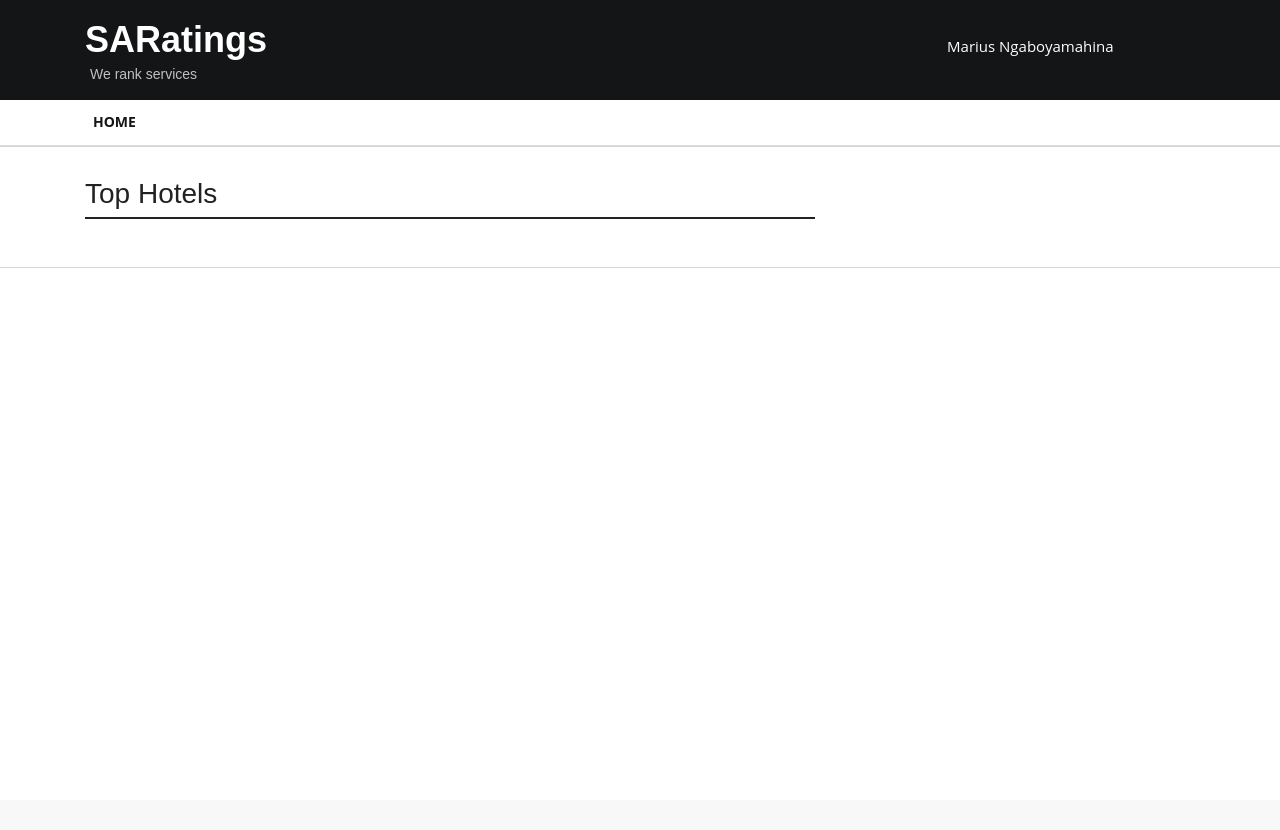
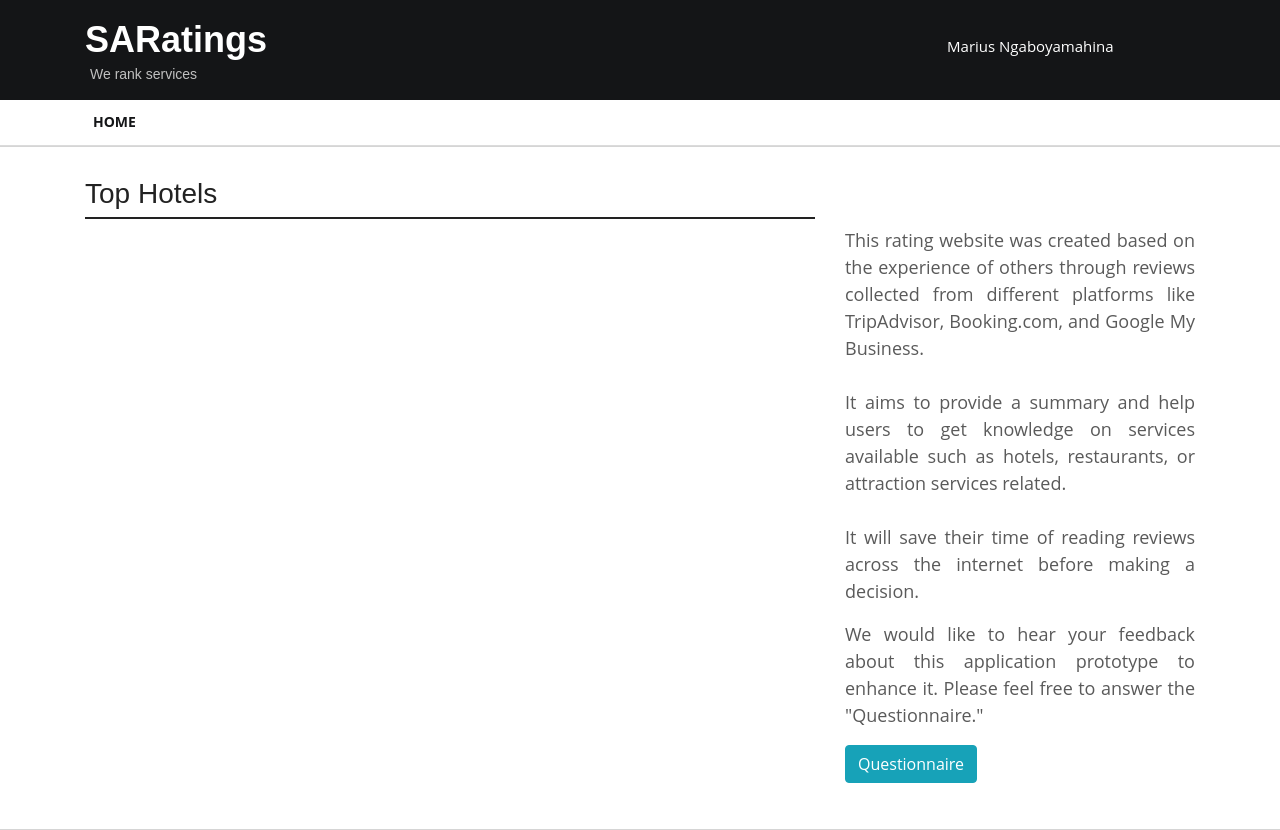
Before and after one commit to Ntezi/SARating, a Django app: template web/ratings/templates/ratings/index.html in a window 1280 px wide. Before the commit the page ends 268 px from the top, so only its background shows below. Run offline with Django 3.2, Linux system fonts and the light colour scheme; the template is opened without the code that fills it, so the values that code supplies are empty; some libraries are stand-ins or nearby versions.

Commit message:
fixing deplyment issues

```diff
--- a/web/ratings/templates/ratings/index.html
+++ b/web/ratings/templates/ratings/index.html
@@ -2,7 +2,7 @@
 {% load ratings_extras %}
 {% block body_block %}
 
-<section class="section-01">
+<section class="section-01" xmlns="http://www.w3.org/1999/html">
     <div class="container">
         <div class="row">
             <div class="col-lg-8 col-md-12">
@@ -13,21 +13,18 @@
                         <ul class="list-group">
                             {% for business in businesses %}
                             <li class="list-group-item">
-                                <a href="{{ business.id }}" target="_blank">
-                                    <div class="col-md-9">
+                                <a href="{{ business.id }}" target="_blank" style="font-size: x-small; ">
+                                    <div class="col-md-8">
                                         <h5> {{ forloop.counter }} . {{ business.name }} </h5>
                                         <p class="list-group-item-text">
                                         <ul>
                                             <li><b>Location:</b> {{ business.location }}</li>
-                                            <li><b>Address:</b> {{ business.address }}</li>
-<!--                                            <li><b>Category:</b> {{ business.category }}</li>-->
-<!--                                            <li><b>Positive Reviews:</b> {{ business.positive_reviews }}</li>-->
-<!--                                            <li><b>Negative Reviews:</b> {{ business.negative_reviews }}</li>-->
-<!--                                            <li><b>T.A. Ratings:</b> {{ business.star_ratings }}</li>-->
+                                            <li><b>Positive Reviews:</b> {{ business.positive_reviews }}</li>
+                                            <li><b>Negative Reviews:</b> {{ business.negative_reviews }}</li>
                                         </ul>
                                         </p>
                                     </div>
-                                    <div class="col-md-3 text-center" style="float: right; margin-top: -100px">
+                                    <div class="col-md-2 text-center" style="float: right; margin-top: -100px">
                                         <h5> {{ business.total_reviews }}
                                             <small> reviews</small>
                                         </h5>
@@ -49,7 +46,22 @@
                     {% endif %}
                 </div>
             </div>
-            <!--            <aside class="col-lg-4 side-bar col-md-12">-->
+            <aside class="col-lg-4 side-bar col-md-12" style="text-align: justify; font-size: 18px;">
+                <p style="margin-top: 50px;">
+                    This rating website was created based on the experience of others through reviews collected from
+                    different platforms like TripAdvisor, Booking.com, and Google My Business. </br></br>
+                    It aims to provide a summary and help users to get knowledge on services available such as hotels,
+                    restaurants, or attraction services related. </br></br>
+                    It will save their time of reading reviews across the internet before making a decision.
+                </p>
+                <p>
+                    We would like to hear your feedback about this application prototype to enhance it. Please feel free
+                    to answer the "Questionnaire."
+                </p>
+                <p>
+                    <a class="btn btn-info btn-xs" href="https://forms.gle/3j8ovhGkdD7sRbFM7" target="_blank">Questionnaire</a>
+
+                </p>
                 <!--                <ul class="nav nav-tabs" role="tablist" id="myTab">-->
                 <!--                    <li class="nav-item"><a class="nav-link active" data-toggle="tab" href="#home" role="tab">Latest</a>-->
                 <!--                    </li>-->
@@ -70,7 +82,7 @@
 
                 <!--                    </div>-->
                 <!--                </div>-->
-            <!--            </aside>-->
+            </aside>
         </div>
     </div>
 </section>
```
Lines whose indentation alone changed are shown as unchanged.
